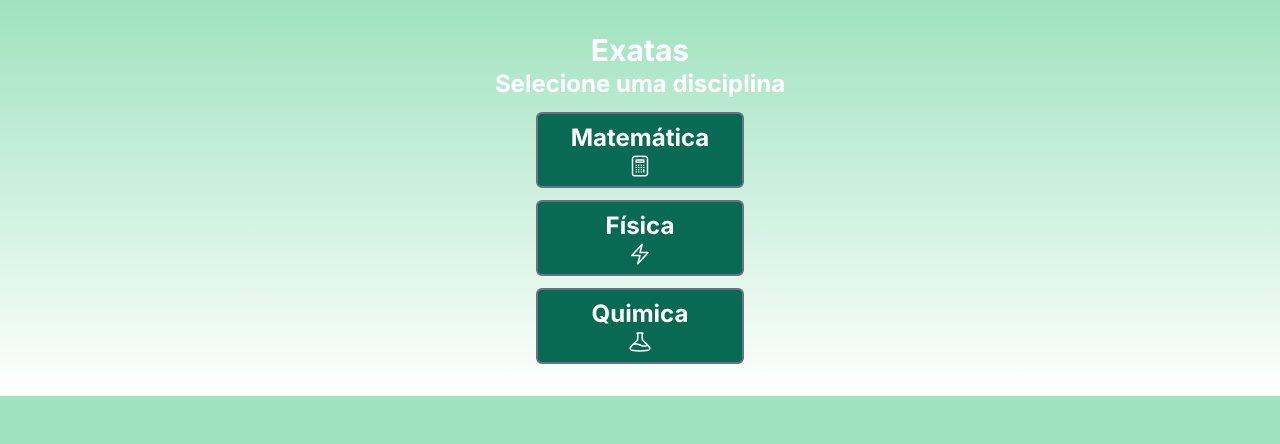
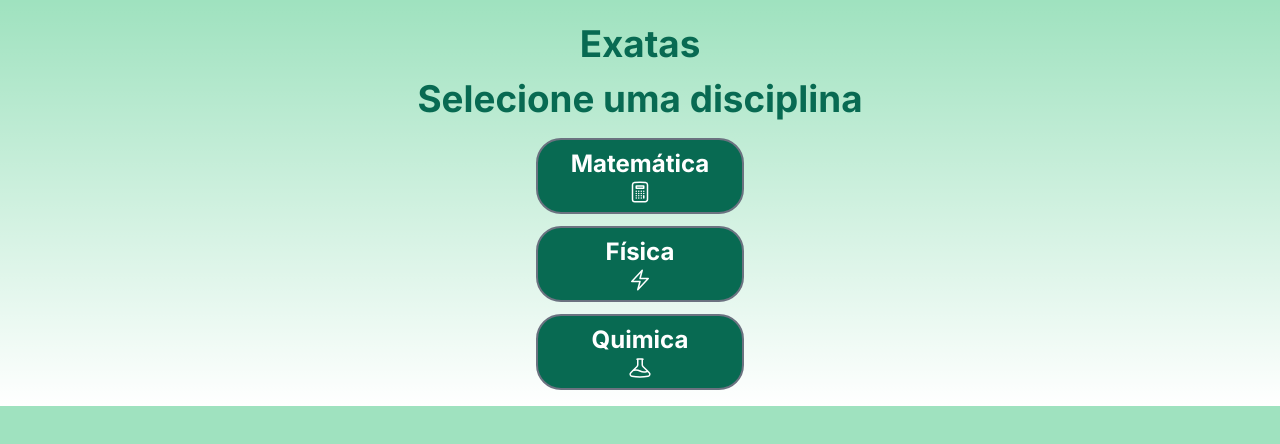
Before and after one commit to JosuelSanches/exatas2024.02, a Next.js app: page / in a window 1280 px wide. Shown: the top 444 px of the page. Built offline with nearby package versions, Linux system fonts and the light colour scheme.

Commit message:
ajustes layout
ajustando CSS e botões.

```diff
--- a/src/app/components/Button.tsx
+++ b/src/app/components/Button.tsx
@@ -10,7 +10,7 @@ interface ButtonProps extends ButtonHTMLAttributes<HTMLButtonElement> {
 export const Button = (props: ButtonProps) => {
     const {variant} = props
 
-    const style = "rounded-md font-bold flex justify-center items-center gap-3 p-2"
+    const style = "font-bold flex justify-center items-center gap-3 p-2"
 
     switch(variant){
         case 'transparent':
@@ -34,7 +34,7 @@ export const DefaultButton = (props: ButtonProps) => {
     return (
         <button
         {...props}
-        className={`${defaultStyle} border-2 border-gray-500 text-white text-2xl hover:bg-slate-500`}>
+        className={`${defaultStyle} border-2 border-gray-500 text-white text-2xl hover:bg-gray-500`}>
             <span className="text-center my-auto">
                 {children}
             </span>
--- a/src/app/globals.css
+++ b/src/app/globals.css
@@ -62,6 +62,7 @@ h3{
   color: #000105;
   font-size: 1.8rem;
   font-weight: bold;
+  border-radius: 25px;
 }
 
 button{
@@ -73,6 +74,7 @@ button{
   cursor: pointer;
   background-color: #086A52 ;
   color: #f8f8f8;
+
 }
 .btn-disabled{
   background-color: lightgray;
--- a/src/app/page.tsx
+++ b/src/app/page.tsx
@@ -4,13 +4,13 @@ import { Button } from './components/Button';
 export default function Home() {
   return (
     <main>
-      <div className='container'>
-          <h1 className=' flex justify-center text-white text-3xl'>Exatas</h1>
-          <h1 className=' flex justify-center text-white text-2xl'>Selecione uma disciplina</h1>
+      <div>
+          <h1 className='flex justify-center'>Exatas</h1>
+          <h1 className='flex justify-center'>Selecione uma disciplina</h1>
 
         <div className='flex justify-center'>
           <Link href='/disciplines/math'>
-            <Button>Matemática
+            <Button className='text-2xl px-10 font-semibold'>Matemática
               <div className='flex justify-center'>
                 <svg xmlns="http://www.w3.org/2000/svg" fill="none" viewBox="0 0 24 24" strokeWidth={1.5} stroke="currentColor" className="w-6 h-6">
                   <path strokeLinecap="round" strokeLinejoin="round" d="M15.75 15.75V18m-7.5-6.75h.008v.008H8.25v-.008Zm0 2.25h.008v.008H8.25V13.5Zm0 2.25h.008v.008H8.25v-.008Zm0 2.25h.008v.008H8.25V18Zm2.498-6.75h.007v.008h-.007v-.008Zm0 2.25h.007v.008h-.007V13.5Zm0 2.25h.007v.008h-.007v-.008Zm0 2.25h.007v.008h-.007V18Zm2.504-6.75h.008v.008h-.008v-.008Zm0 2.25h.008v.008h-.008V13.5Zm0 2.25h.008v.008h-.008v-.008Zm0 2.25h.008v.008h-.008V18Zm2.498-6.75h.008v.008h-.008v-.008Zm0 2.25h.008v.008h-.008V13.5ZM8.25 6h7.5v2.25h-7.5V6ZM12 2.25c-1.892 0-3.758.11-5.593.322C5.307 2.7 4.5 3.65 4.5 4.757V19.5a2.25 2.25 0 0 0 2.25 2.25h10.5a2.25 2.25 0 0 0 2.25-2.25V4.757c0-1.108-.806-2.057-1.907-2.185A48.507 48.507 0 0 0 12 2.25Z" />
@@ -21,7 +21,7 @@ export default function Home() {
         </div>
         <div className='flex justify-center'>
           <Link href='/disciplines/physics'>
-            <Button>Física
+            <Button className='btn text-2xl px-10 font-semibold'>Física
               <div className='flex justify-center'>
                 <svg xmlns="http://www.w3.org/2000/svg" fill="none" viewBox="0 0 24 24" strokeWidth={1.5} stroke="currentColor" className="w-6 h-6">
                 <path strokeLinecap="round" strokeLinejoin="round" d="m3.75 13.5 10.5-11.25L12 10.5h8.25L9.75 21.75 12 13.5H3.75Z" />
@@ -32,7 +32,7 @@ export default function Home() {
         </div>
         <div className='flex justify-center'>
           <Link href='/disciplines/chemistry'>
-             <Button> Quimica
+             <Button className='text-2xl px-10 font-semibold'> Quimica
                 <div className='flex justify-center'>
                   <svg xmlns="http://www.w3.org/2000/svg" fill="none" viewBox="0 0 24 24" strokeWidth={1.5} stroke="currentColor" className="w-6 h-6">
                     <path strokeLinecap="round" strokeLinejoin="round" d="M9.75 3.104v5.714a2.25 2.25 0 0 1-.659 1.591L5 14.5M9.75 3.104c-.251.023-.501.05-.75.082m.75-.082a24.301 24.301 0 0 1 4.5 0m0 0v5.714c0 .597.237 1.17.659 1.591L19.8 15.3M14.25 3.104c.251.023.501.05.75.082M19.8 15.3l-1.57.393A9.065 9.065 0 0 1 12 15a9.065 9.065 0 0 0-6.23-.693L5 14.5m14.8.8 1.402 1.402c1.232 1.232.65 3.318-1.067 3.611A48.309 48.309 0 0 1 12 21c-2.773 0-5.491-.235-8.135-.687-1.718-.293-2.3-2.379-1.067-3.61L5 14.5" />
--- a/src/app/question/page.tsx
+++ b/src/app/question/page.tsx
@@ -90,7 +90,7 @@ const page = () => {
                                 key={idx}
                                 onClick={() => onAnswerSelected(answer, idx)}
                                 className={
-                                    selectedAnswerIndex === idx ? 'bg-black text-white' : 'li-hover'
+                                    selectedAnswerIndex === idx ? 'bg-gray-700 text-white' : 'li-hover'
                                 }
                             >
                                 <span className='font-bold'>{answer}</span>
@@ -116,8 +116,8 @@ const page = () => {
                     </div>
                 ) : (
                     <div className='quiz-container'>
-                        <h3 className='bg-white'>Resultado</h3>
-                        <h3 className='bg-green-500'>Geral {(result.score /25) * 100}%</h3>
+                        <h3>Resultado</h3>
+                        <h3 className={((result.score /25) * 100) < 50 ? 'bg-red-500': 'bg-green-500'}>Geral {(result.score /25) * 100}%</h3>
                         <p>Total de questoes: <span>{questions.length}</span></p>
                         <p>Total de pontos: <span>{result.score}</span></p>
                         <p>Respostas corretas: <span>{result.correctAnswers}</span></p>
```
